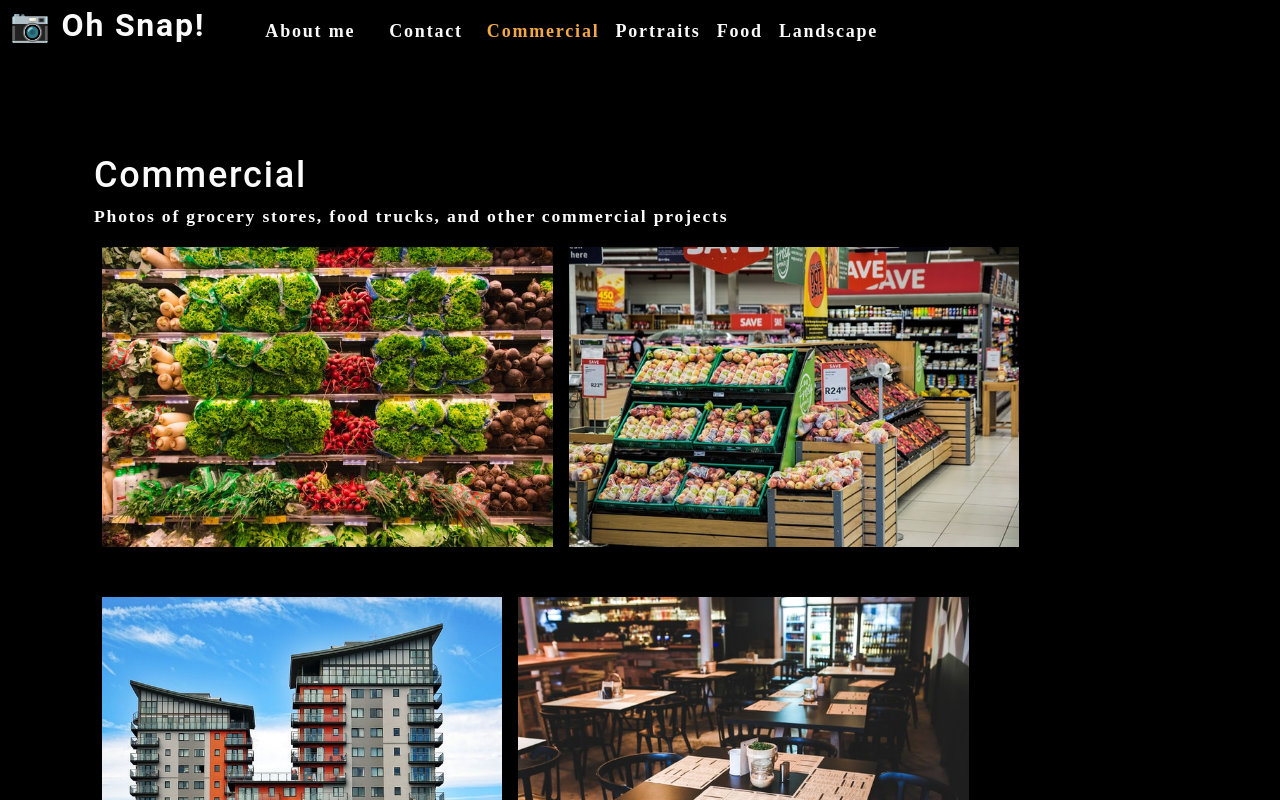
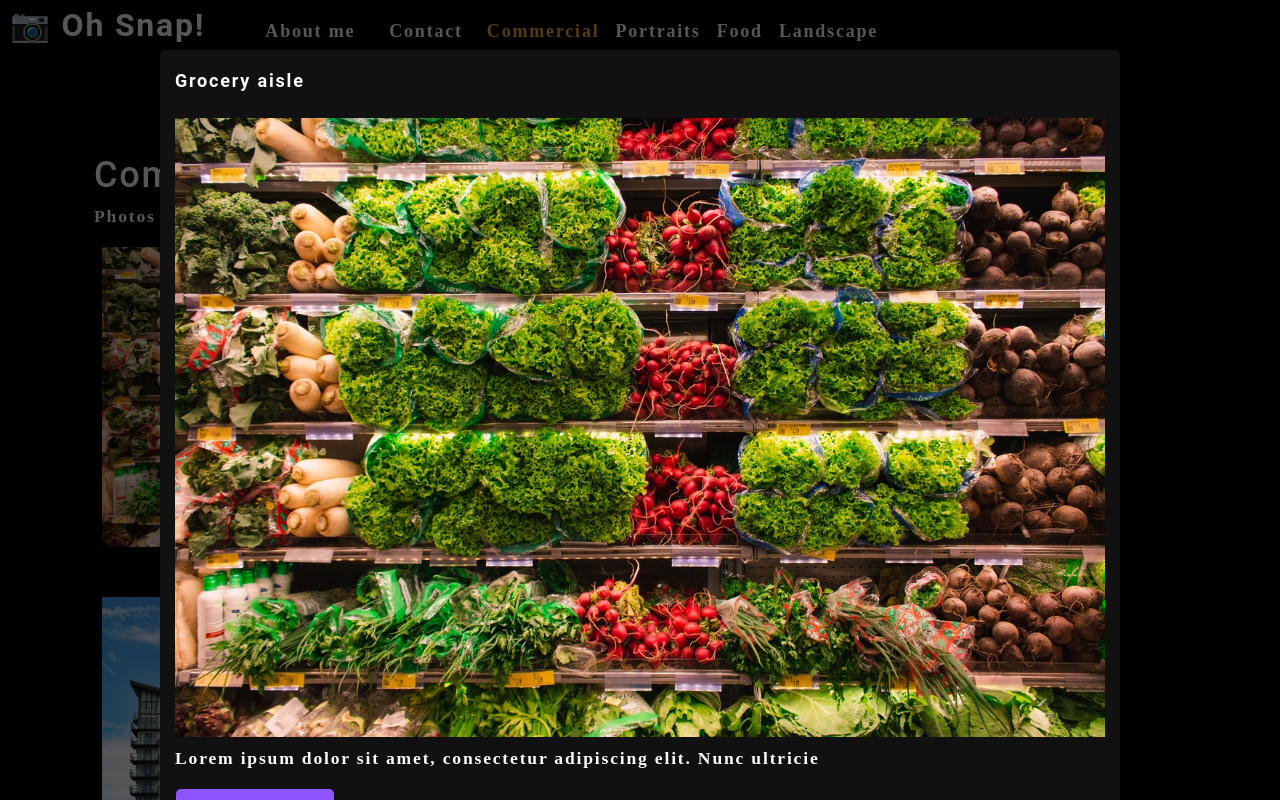
Before and after one commit to elfsvet/photo-port, a React (Create React App) app: page / in a window 1280 px wide. Both pictures are taken after a click on the picture 327 px from the left and 396 px from the top of the page. Shown: the top 800 px of the page. Built offline with nearby package versions, Linux system fonts and the light colour scheme.

Commit message:
added modal and created toggleModal isModalOpen ...

```diff
--- /dev/null
+++ b/src/components/Modal/index.js
@@ -0,0 +1,27 @@
+import React from 'react';
+
+const Modal = ({ currentPhoto }) => {
+    const { name, category, description, index } = currentPhoto;
+
+
+    return (
+        // JSX
+        <div className="modalBackdrop">
+            <div className="modalContainer">
+                <h3 className="modalTitle">{name}</h3>
+                <img
+                    src={require(`../../assets/large/${category}/${index}.jpg`)}
+                    alt="current category"
+                />
+                <p>
+                    {description}
+                </p>
+                <button type="button">
+                    Close this modal
+                </button>
+            </div>
+        </div>
+    );
+}
+
+export default Modal;
--- a/src/components/PhotoList/index.js
+++ b/src/components/PhotoList/index.js
@@ -1,6 +1,6 @@
 import React, { useState } from 'react';
-
-const PhotoList = ({category}) => {
+import Modal from '../Modal';
+const PhotoList = ({ category }) => {
     const [photos] = useState([
         {
             name: 'Grocery aisle',
@@ -98,19 +98,27 @@
             description: 'Lorem ipsum dolor sit amet, consectetur adipiscing elit. Nunc ultricie',
         },
     ]);
+    const [isModalOpen, setIsModalOpen] = useState(false);
+    const currentPhotos = photos.filter((photo) => photo.category === category);
 
-    const currentPhotos = photos.filter((photo) => photo.category === category);
+    const [currentPhoto, setCurrentPhoto] = useState();
+    const toggleModal = (image, i) => {
+        // current photo
+        setCurrentPhoto({ ...image, index: i });
+        setIsModalOpen(true);
+    }
 
     return (
         <div>
+           {isModalOpen && <Modal currentPhoto={currentPhoto} />}
             <div className='flex-row'>
                 {
                     currentPhotos.map((image, i) => (
                         <img
-                            //! i think it should be image.category CHECK IT it was category
-                            src={require(`../../assets/small/${category}/${i}.jpg`)} // the default is where the image has to be saved, default property must be invoked
+                            src={require(`../../assets/small/${category}/${i}.jpg`)}
                             alt={image.name}
                             className="img-thumbnail mx-1"
+                            onClick={() => toggleModal(image, i)}
                             key={image.name}
                         />
                     ))
```
